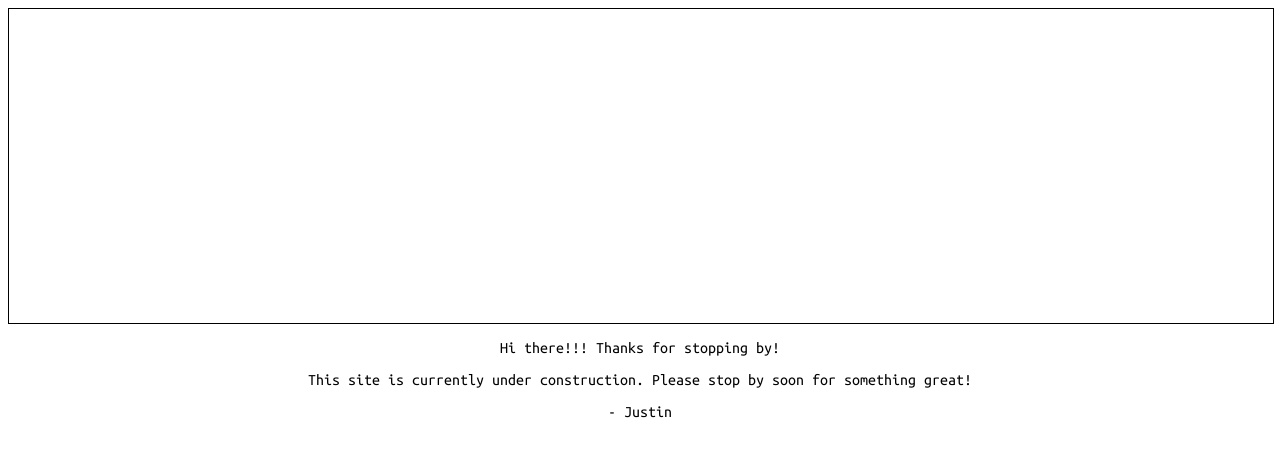
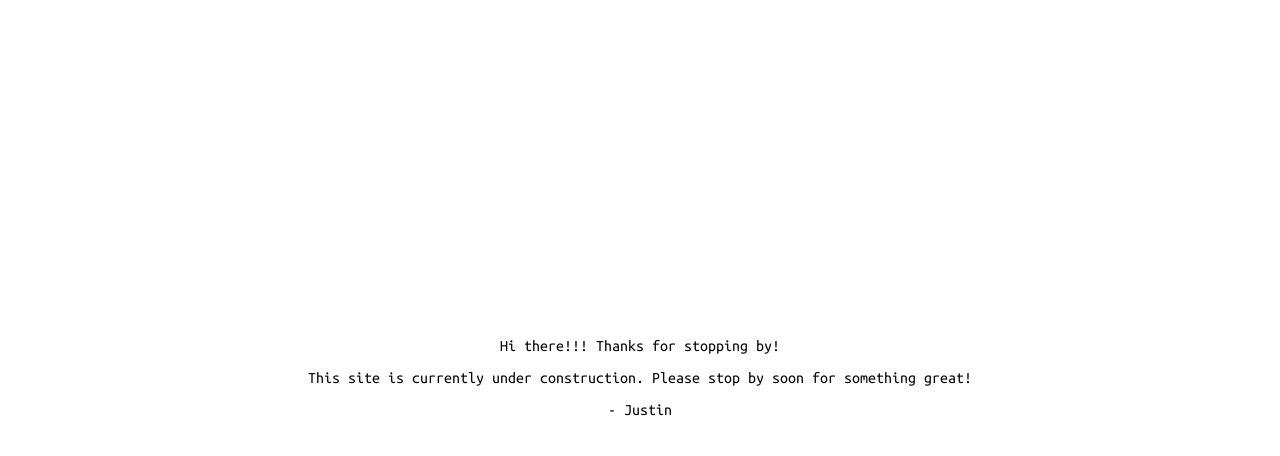
Before and after one commit to xayarinh/jxsite, a plain HTML site: page index.html in a window 1280 px wide. Drawn offline with nearby package versions, Linux system fonts and the light colour scheme.

Commit message:
Update index.html

```diff
--- a/index.html
+++ b/index.html
@@ -11,7 +11,7 @@
 <div id="main-container">
 
 
-    <div style="height: 40%; width: 100%; border: 1px solid black;">
+    <div style="height: 40%; width: 100%;">
         <table style="height: 100%; width: 100%;">
             <tr>
                 <td style="width: 33.3%;"></td>
```
